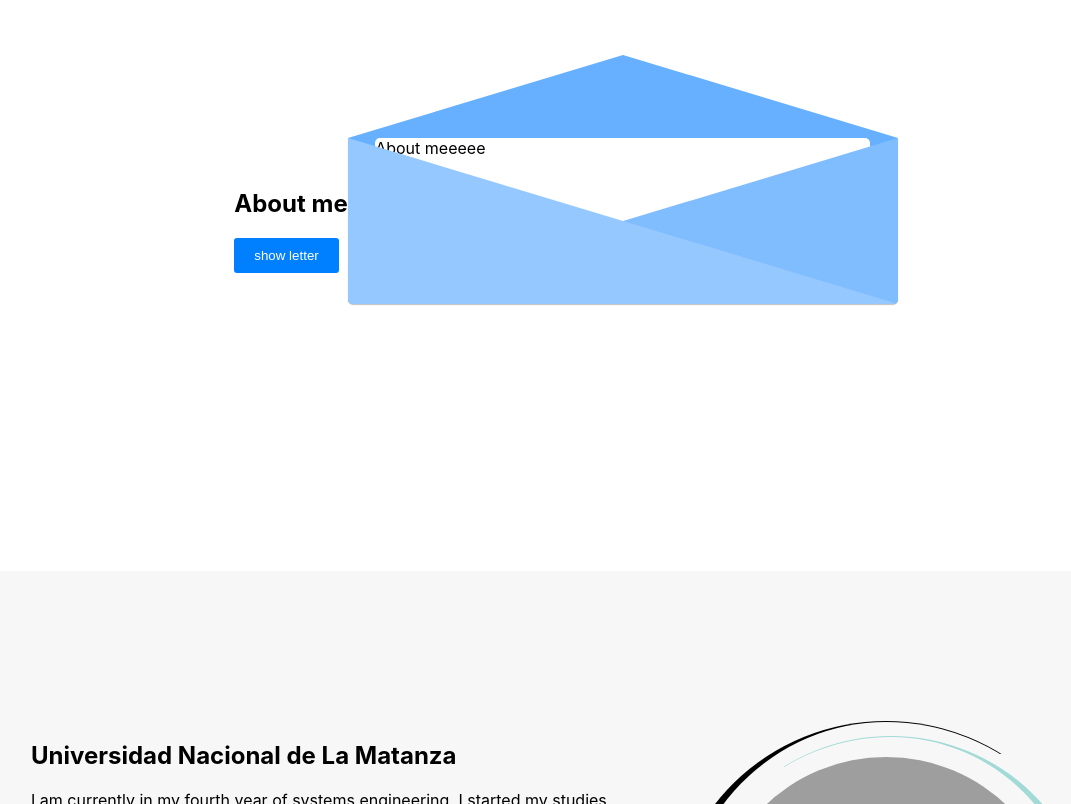
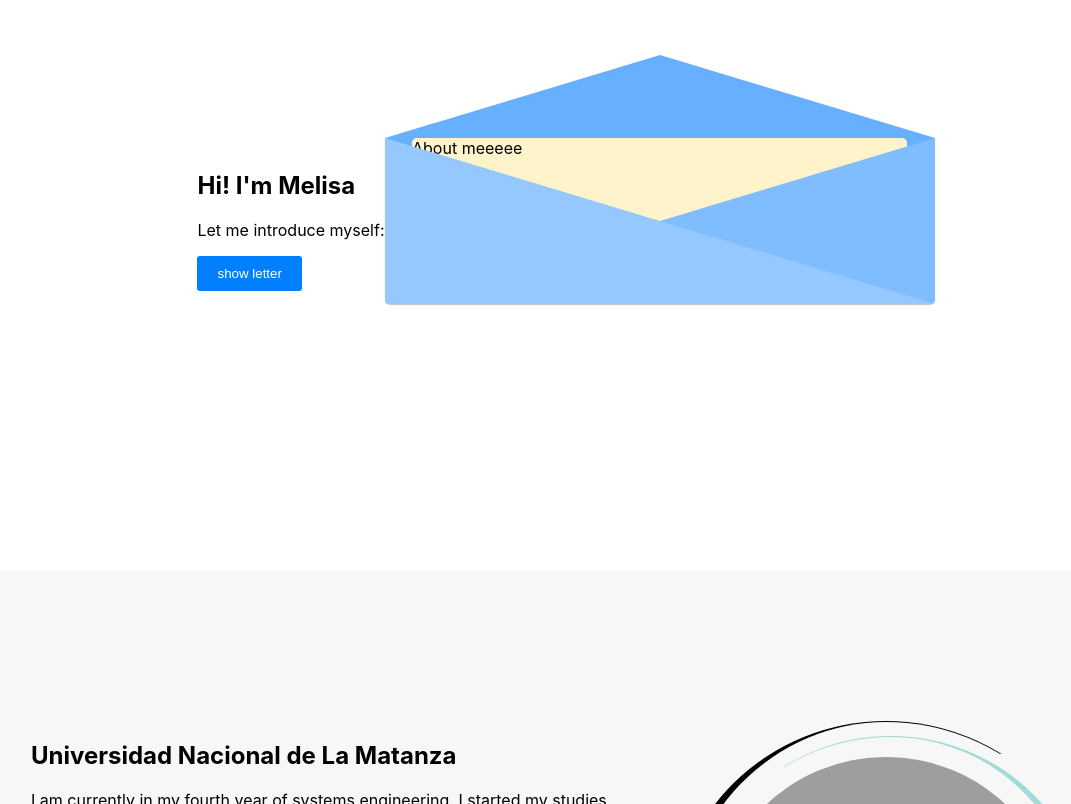
Before and after one commit to melisa-abuin/my-resume-online, a Next.js app: page / in a window 1280 px wide. Shown: the part 880-1684 px from the top of the page, without its empty margins (74-1145 px from the left). Built offline with nearby package versions, Linux system fonts and the light colour scheme; grey boxes are pictures that could not be loaded.

Commit message:
remove modal from navbar

```diff
--- a/components/about-me-section/envelope/index.js
+++ b/components/about-me-section/envelope/index.js
@@ -1,4 +1,4 @@
-import { Container, Information,  Paper, Section, Shape, Title } from './styles'
+import { Container, Information, Paragraph, Paper, Section, Shape, Title } from './styles'
 import React, { useState } from 'react'
 import { useTranslation } from 'react-i18next'
 import { Button } from '../../common'
@@ -11,12 +11,13 @@ console.log(letter)
   return (
     <Section>
       <Information>
-        <Title>About me</Title>
-        <Button onClick={() => setLetter(!letter)} >show letter</Button>
+        <Title>Hi! I'm Melisa</Title>
+        <Paragraph>Let me introduce myself:</Paragraph>
+        <Button onClick={() => setLetter(!letter)} >{letter ? "hide letter": "show letter"}</Button>
       </Information>
       <Container>
         <Shape />
-        <Paper>About meeeee</Paper>
+        <Paper showLetter={letter} >About meeeee</Paper>
       </Container>
     </Section>
   )
--- a/components/about-me-section/envelope/styles.js
+++ b/components/about-me-section/envelope/styles.js
@@ -12,7 +12,8 @@ export const Information = styled.div`
 `
 export const Title = styled.h2`
 `
-
+export const Paragraph = styled.p`
+`
 export const Container = styled.div`
   position: relative;
   width: 550px;
@@ -36,10 +37,13 @@ export const Container = styled.div`
   }
 `
 export const Paper = styled.div`
-  background:  ${({ theme }) => theme.colors.white};
+  background: #fff3cc;
   position: relative;
   width: 90%;
-  height: 100%;
+  height: ${({ showLetter }) => showLetter ? '200px' : '100%'};
+  top: ${({ showLetter }) => showLetter ? '-50%' : '0'};
+  transition: all 0.5s;
+
   z-index: 1;
   border-radius: 5px;
 `
--- a/components/homepage/navbar/index.js
+++ b/components/homepage/navbar/index.js
@@ -1,22 +1,10 @@
 import { Container, Link } from './styles'
-import React, { useState } from 'react'
-import { Modal } from '..'
+import React from 'react'
 
 export default function Navbar() {
-  const [ modal, setModal ] = useState(false)
-
-  function handleClick(modal) {
-    const body = document.body
-    modal ? body.classList.remove('no-scroll') :  body.classList.add('no-scroll')
-    setModal(!modal)
-  }
-
   return (
-    <>
-      <Container>
-        <Link href="/resume-abuin-melisa.pdf" target="_blank" download >Download PDF resume</Link>
-      </Container>
-      {modal && <Modal modalState={modal} onClick={handleClick} />}
-    </>
+    <Container>
+      <Link href="/resume-abuin-melisa.pdf" target="_blank" download >Download PDF resume</Link>
+    </Container>
   )
 }
```
